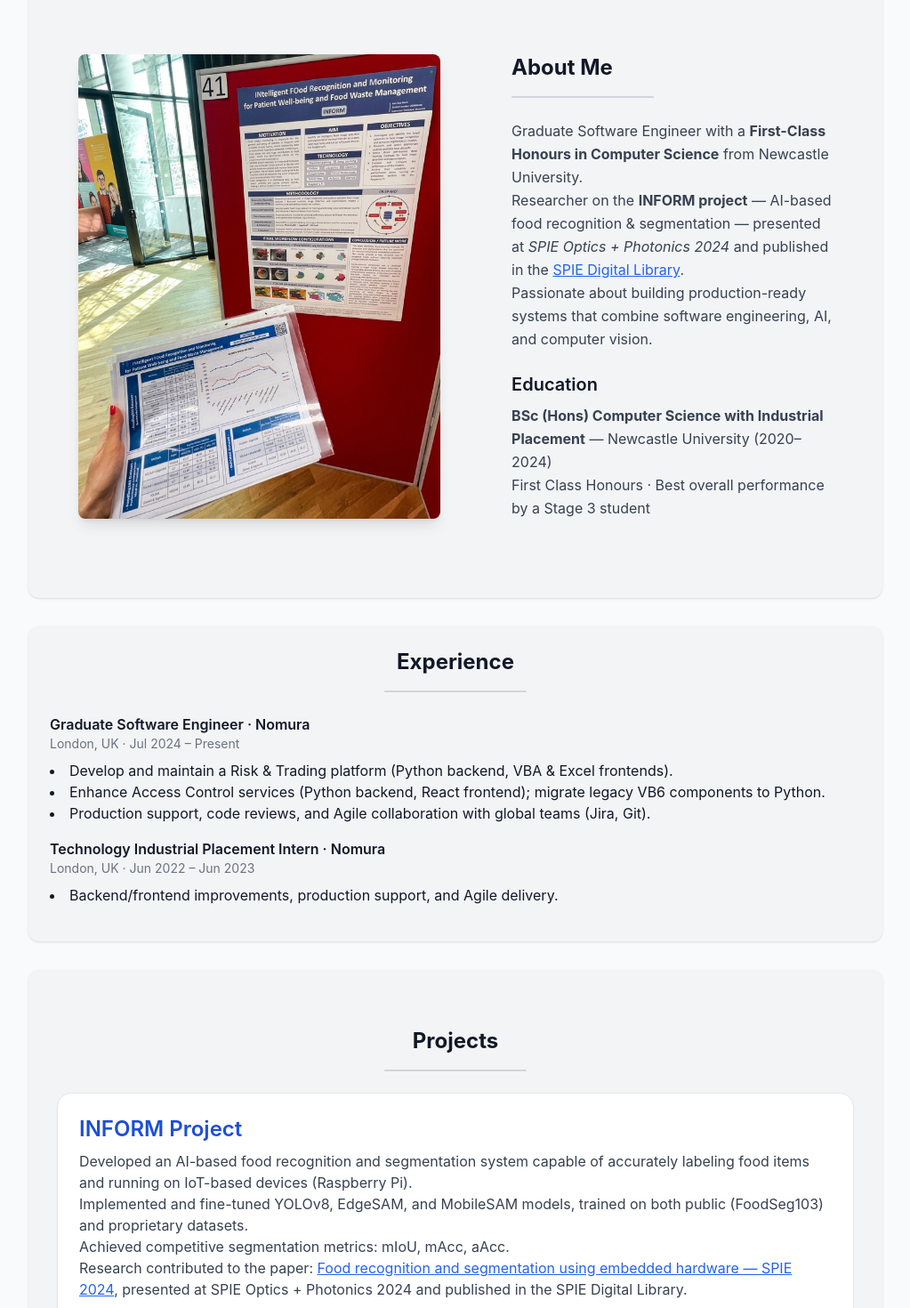
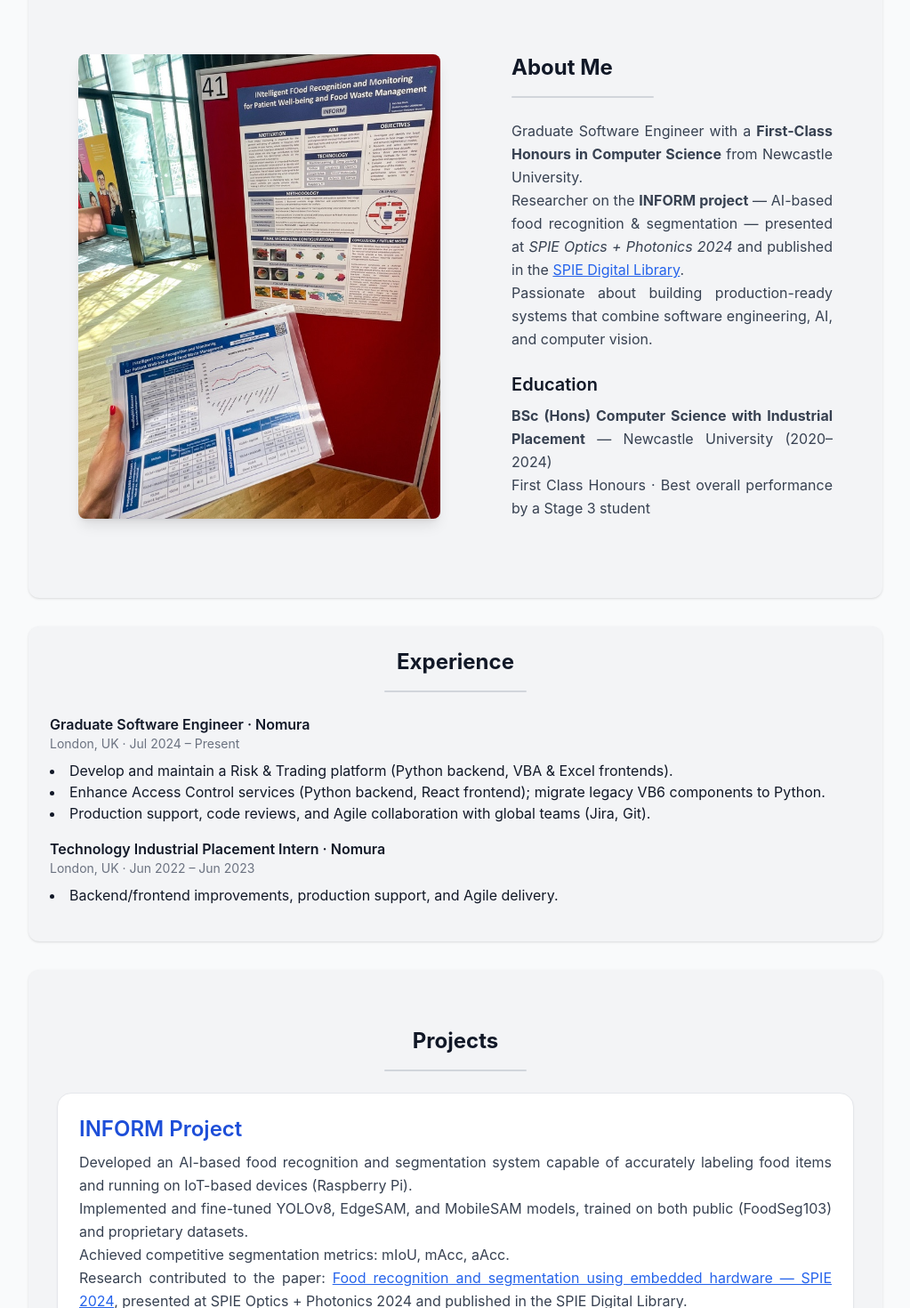
Before and after one commit to inesruizblach/inesruizblach.github.io, a React (Vite) app: page / in a window 1280 px wide. Shown: the part 380-1850 px from the top of the page at 89% size, without its empty margins (128-1151 px from the left). Built offline with nearby package versions, Linux system fonts and the light colour scheme.

Commit message:
Justify text

```diff
--- a/src/components/About.jsx
+++ b/src/components/About.jsx
@@ -26,7 +26,7 @@ const About = () => (
         {/* About */}
         <h2 className="text-2xl font-bold mb-4">About Me</h2>
         <div className="w-40 h-0.5 bg-gray-300 mb-6 rounded"></div>
-        <p className="text-gray-700 leading-relaxed mb-6">
+        <p className="text-gray-700 leading-relaxed mb-6 text-justify">
           Graduate Software Engineer with a <strong>First-Class Honours in Computer Science</strong> from Newcastle University.<br />
           Researcher on the <strong>INFORM project</strong> — AI-based food recognition & segmentation — presented at
           <em> SPIE Optics + Photonics 2024</em> and published in the <a href="https://doi.org/10.1117/12.3031247" className="text-blue-600 underline" target="_blank" rel="noopener noreferrer">SPIE Digital Library</a>.<br />
@@ -35,7 +35,7 @@ const About = () => (
 
         {/* Education */}
         <h3 className="text-xl font-semibold mb-2">Education</h3>
-        <p className="text-gray-700 leading-relaxed">
+        <p className="text-gray-700 leading-relaxed text-justify">
           <strong>BSc (Hons) Computer Science with Industrial Placement</strong> — Newcastle University (2020–2024)<br />
           First Class Honours · Best overall performance by a Stage 3 student
         </p>
--- a/src/components/Experience.jsx
+++ b/src/components/Experience.jsx
@@ -31,12 +31,12 @@ const Experience = () => (
     transition={{ duration: 0.6 }}
   >
     <h2 className="text-2xl font-bold mb-4 text-center">Experience</h2>
-    <div className="w-40 h-0.5 bg-gray-300 mx-auto mb-6 rounded"></div>
+    <div className="w-40 h-0.5 bg-gray-300 mx-auto mb-6 rounded text-justify"></div>
     {experiences.map((exp, i) => (
       <div key={i} className="mb-4">
-        <h3 className="font-semibold">{exp.role}</h3>
+        <h3 className="font-semibold ">{exp.role}</h3>
         <p className="text-gray-500 text-sm">{exp.location} · {exp.date}</p>
-        <ul className="list-disc list-inside mt-2">
+        <ul className="list-disc list-inside mt-2 text-justify">
           {exp.details.map((d, idx) => <li key={idx}>{d}</li>)}
         </ul>
       </div>
--- a/src/components/Projects.jsx
+++ b/src/components/Projects.jsx
@@ -93,7 +93,7 @@ const Projects = () => (
             </a>
           </h3>
 
-          <p className="text-gray-700 mb-3">{proj.description}</p>
+          <p className="text-gray-700 mb-3 text-justify leading-relaxed">{proj.description}</p>
 
           {proj.demo && (
             <p className="text-sm">
--- a/src/components/Skills.jsx
+++ b/src/components/Skills.jsx
@@ -25,7 +25,7 @@ const Skills = () => (
           {items.map((skill, j) => (
             <span
               key={j}
-              className="bg-gray-200 text-gray-800 text-sm px-2 py-1 rounded-full"
+              className="bg-gray-200 text-gray-800 text-sm px-2 py-1 rounded-full text-justify"
             >
               {skill}
             </span>
```
